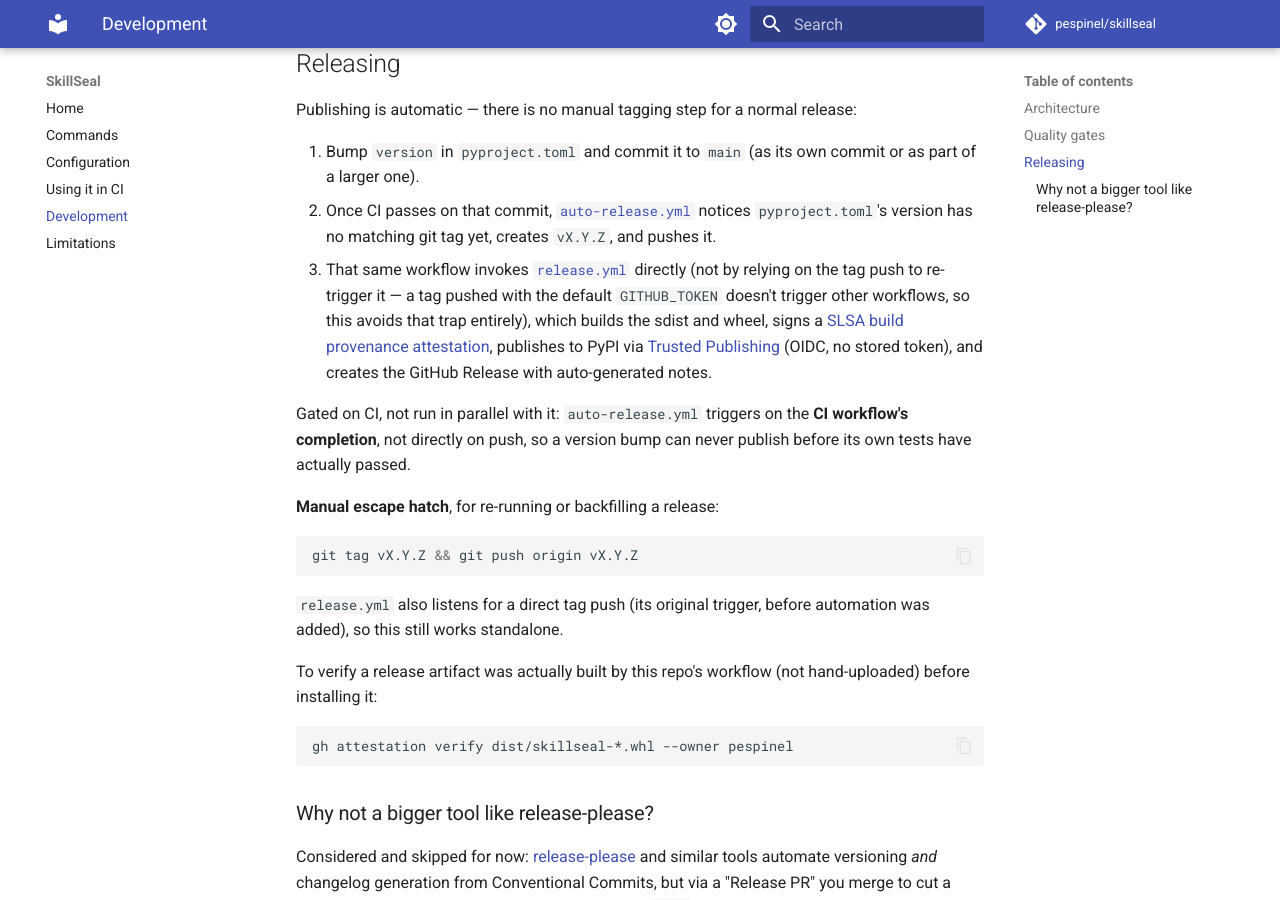
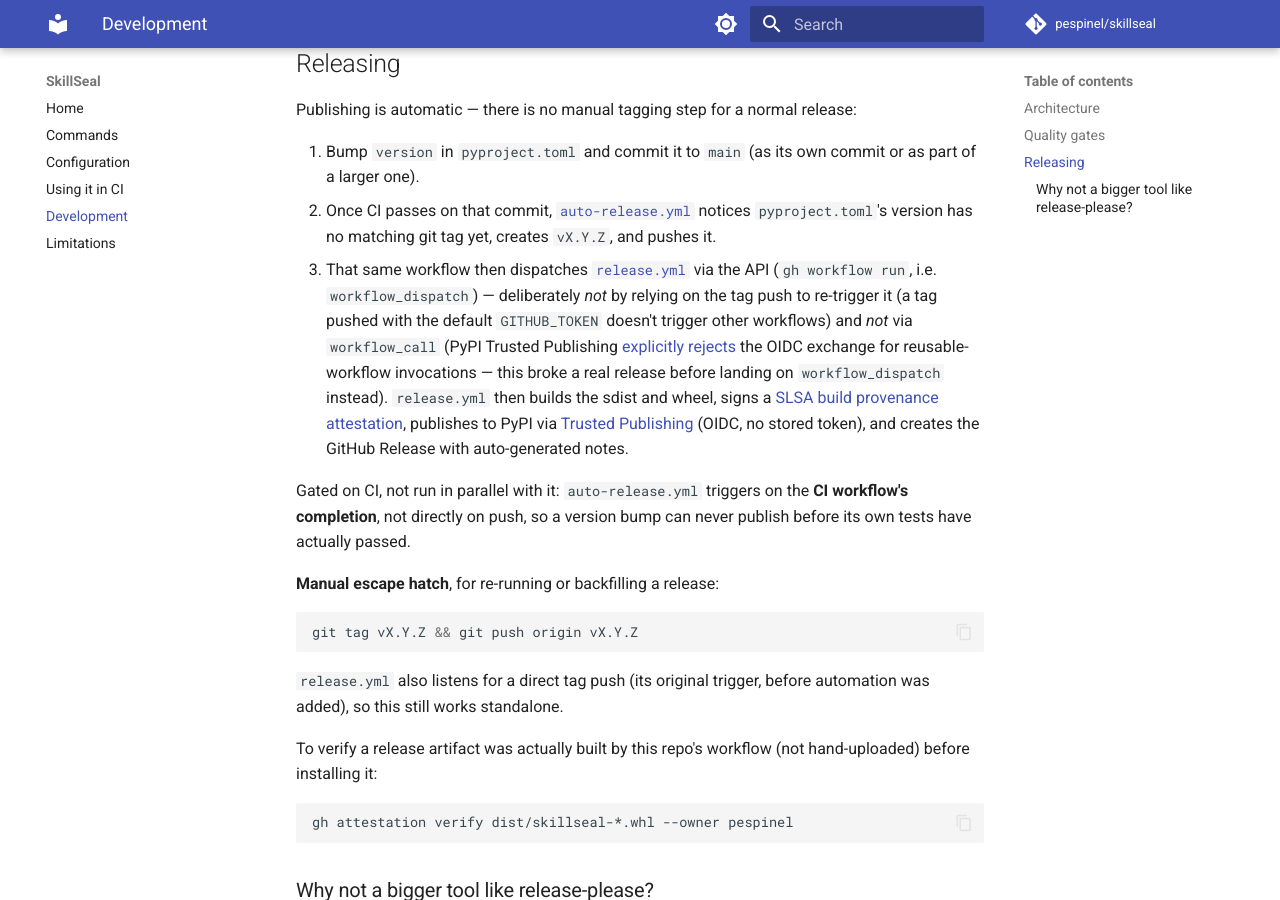
Before and after one commit to pespinel/SkillSeal, an MkDocs documentation site: the page built from docs/development.md, in a window 1280 px wide and 900 px high, scrolled down 1305 px. Built offline with MkDocs 1.6.1 and Material for MkDocs 9.7.7, drawn with Linux system fonts in a browser that asks for light colours; comment, search, counter and statistics services are not loaded.

Commit message:
docs: correct release-automation description after the workflow_dispatch fix
Co-Authored-By: Claude Sonnet 5 <noreply@anthropic.com>

```diff
--- a/docs/development.md
+++ b/docs/development.md
@@ -69,10 +69,15 @@ release:
 2. Once CI passes on that commit, [`auto-release.yml`](https://github.com/pespinel/skillseal/blob/main/.github/workflows/auto-release.yml)
    notices `pyproject.toml`'s version has no matching git tag yet, creates
    `vX.Y.Z`, and pushes it.
-3. That same workflow invokes [`release.yml`](https://github.com/pespinel/skillseal/blob/main/.github/workflows/release.yml)
-   directly (not by relying on the tag push to re-trigger it — a tag pushed
-   with the default `GITHUB_TOKEN` doesn't trigger other workflows, so this
-   avoids that trap entirely), which builds the sdist and wheel, signs a
+3. That same workflow then dispatches [`release.yml`](https://github.com/pespinel/skillseal/blob/main/.github/workflows/release.yml)
+   via the API (`gh workflow run`, i.e. `workflow_dispatch`) — deliberately
+   *not* by relying on the tag push to re-trigger it (a tag pushed with the
+   default `GITHUB_TOKEN` doesn't trigger other workflows) and *not* via
+   `workflow_call` (PyPI Trusted Publishing
+   [explicitly rejects](https://docs.pypi.org/trusted-publishers/troubleshooting/#reusable-workflows-on-github)
+   the OIDC exchange for reusable-workflow invocations — this broke a real
+   release before landing on `workflow_dispatch` instead). `release.yml`
+   then builds the sdist and wheel, signs a
    [SLSA build provenance attestation](https://slsa.dev/), publishes to PyPI
    via [Trusted Publishing](https://docs.pypi.org/trusted-publishers/) (OIDC,
    no stored token), and creates the GitHub Release with auto-generated
```
